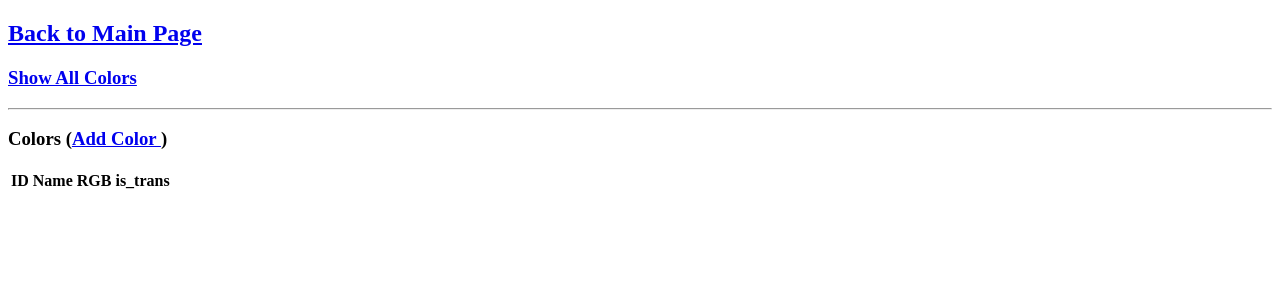
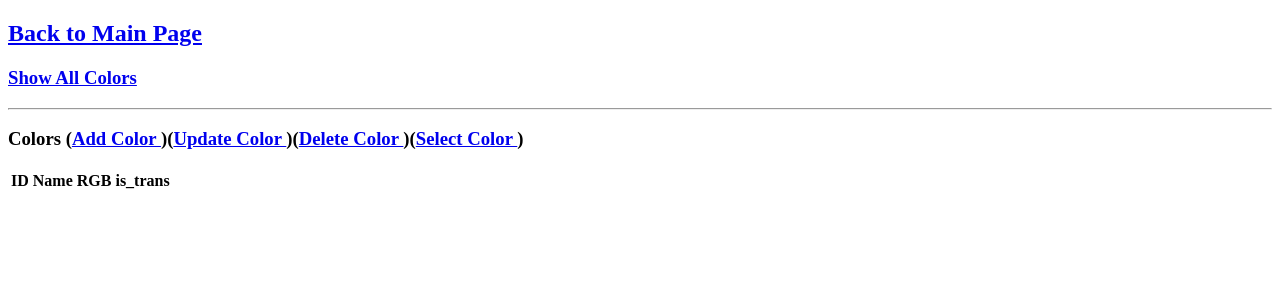
Before and after one commit to SwenHou/lego_web_project, a Flask app: page /show_all_color in a window 1280 px wide. Shown: the top 300 px of the page. Run offline with Flask 2, Linux system fonts and the light colour scheme; data that the repository does not hold is empty.

Commit message:
add update,delete,select function to color table

```diff
--- a/app.py
+++ b/app.py
@@ -1,5 +1,6 @@
 from flask import Flask, request, flash, url_for, redirect, render_template
 from flask_sqlalchemy import SQLAlchemy
+from sqlalchemy import or_
 
 app = Flask(__name__)
 app.config['SQLALCHEMY_DATABASE_URI'] = 'postgresql://postgres:hsw999810@localhost:5432/lego'
@@ -151,11 +152,13 @@ def show_all_inventory_parts():
 
 
 
-@app.route('/new_color', methods = ['GET', 'POST'])
-def new_color():
-   if request.method == 'POST':
+@app.route('/new_color/<operation>', methods = ['GET', 'POST'])
+def new_color(operation):
+   if request.method == 'POST' and operation == 'add':
       if not request.form['id'] or not request.form['name'] or not request.form['rgb'] or not request.form['is_trans']:
          flash('Please enter all the fields', 'error')
+      elif colors.query.filter_by(id = request.form['id']).first():
+         flash('This color id already exists.')
       else:
          color = colors(request.form['id'], request.form['name'],
             request.form['rgb'], eval(request.form['is_trans']))
@@ -165,6 +168,64 @@ def new_color():
 
          flash('Record was successfully added')
          return redirect(url_for('show_all_color'))
+
+   elif request.method == 'POST' and operation == 'update':
+      if not request.form['id']:
+         flash('Please enter color id', 'error')
+      elif not colors.query.filter_by(id = request.form['id']).first():
+         flash('This color id does not exists.')
+      else:
+         colors.query.filter(colors.id == request.form['id']).update({'name': request.form['name'], 'rgb': request.form['rgb'], 'is_trans': eval(request.form['is_trans'])})
+
+         db.session.commit()
+
+         flash('Record was successfully updated')
+         return redirect(url_for('show_all_color'))
+
+   elif request.method == 'POST' and operation == 'delete':
+      if not request.form['id'] and not request.form['name'] and not request.form['rgb'] and not request.form['is_trans']:
+         flash('Please enter at least one field to delete record.', 'error')
+      else:
+         result = colors.query
+         if request.form['id'] and result.filter(colors.id == request.form['id']):
+            result = result.filter(colors.id == request.form['id'])
+         if request.form['name'] and result.filter(colors.name == request.form['name']):
+            result = result.filter(colors.name == request.form['name'])
+         if request.form['rgb'] and result.filter(colors.rgb == request.form['rgb']):
+            result = result.filter(colors.rgb == request.form['rgb'])
+         if request.form['is_trans'] and result.filter(colors.is_trans == eval(request.form['is_trans'])):
+            result = result.filter(colors.is_trans == eval(request.form['is_trans']))
+
+         if not result.all():
+            flash('Record does not exists')
+         else:
+            result = result.all()
+            for r in result:
+               db.session.delete(r)
+            db.session.commit()
+
+            flash('Record was successfully deleted')
+            return redirect(url_for('show_all_color'))
+   elif request.method == 'POST' and operation == 'select':
+      if not request.form['id'] and not request.form['name'] and not request.form['rgb'] and not request.form['is_trans']:
+         flash('Please enter at least one field to select record.', 'error')
+      else:
+         result = colors.query
+         if request.form['id'] and result.filter(colors.id == request.form['id']):
+            result = result.filter(colors.id == request.form['id'])
+         if request.form['name'] and result.filter(colors.name == request.form['name']):
+            result = result.filter(colors.name == request.form['name'])
+         if request.form['rgb'] and result.filter(colors.rgb == request.form['rgb']):
+            result = result.filter(colors.rgb == request.form['rgb'])
+         if request.form['is_trans'] and result.filter(colors.is_trans == eval(request.form['is_trans'])):
+            result = result.filter(colors.is_trans == eval(request.form['is_trans']))
+
+         if not result.all():
+            flash('Record does not exists')
+         else:
+            result = result.all()
+            return render_template('show_all_color.html', colors = result)
+
    return render_template('new_color.html')
 
 @app.route('/new_part_categories', methods = ['GET', 'POST'])
@@ -172,6 +233,8 @@ def new_part_categories():
    if request.method == 'POST':
       if not request.form['id'] or not request.form['name']:
          flash('Please enter all the fields', 'error')
+      elif part_categories.query.filter_by(id = request.form['id']).first():
+         flash('This part category id already exists.')
       else:
          part_categorie = part_categories(request.form['id'], request.form['name'])
 
@@ -187,6 +250,8 @@ def new_parts():
    if request.method == 'POST':
       if not request.form['parts_num'] or not request.form['name'] or not request.form['part_cat_id']:
          flash('Please enter all the fields', 'error')
+      elif parts.query.filter_by(parts_num = request.form['parts_num']).first():
+         flash('This part number already exists.')
       else:
          part = parts(request.form['parts_num'], request.form['name'], request.form['part_cat_id'])
 
@@ -202,6 +267,8 @@ def new_themes():
    if request.method == 'POST':
       if not request.form['id'] or not request.form['name'] or not request.form['parent_id']:
          flash('Please enter all the fields', 'error')
+      elif themes.query.filter_by(id = request.form['id']).first():
+         flash('This theme id already exists.')
       else:
          theme = themes(request.form['id'], request.form['name'], request.form['parent_id'])
 
@@ -217,6 +284,8 @@ def new_sets():
    if request.method == 'POST':
       if not request.form['set_num'] or not request.form['name'] or not request.form['year'] or not request.form['theme_id'] or not request.form['num_parts']:
          flash('Please enter all the fields', 'error')
+      elif sets.query.filter_by(set_num = request.form['set_num']).first():
+         flash('This set number already exists.')
       else:
          s = sets(request.form['set_num'], request.form['name'], request.form['year'], request.form['theme_id'], request.form['num_parts'])
 
@@ -232,6 +301,8 @@ def new_inventories():
    if request.method == 'POST':
       if not request.form['id'] or not request.form['verion'] or not request.form['set_num']:
          flash('Please enter all the fields', 'error')
+      elif inventories.query.filter_by(id = request.form['id']).first():
+         flash('This inventory id already exists.')
       else:
          inventorie = inventories(request.form['id'], request.form['verion'], request.form['set_num'])
 
@@ -247,6 +318,8 @@ def new_inventory_sets():
    if request.method == 'POST':
       if not request.form['inventory_id'] or not request.form['set_num'] or not request.form['quantity']:
          flash('Please enter all the fields', 'error')
+      elif inventory_sets.query.filter_by(inventory_id = request.form['inventory_id']).first() and inventory_sets.query.filter_by(set_num = request.form['set_num']).first():
+         flash('This inventory set already exists.')
       else:
          i_set = inventory_sets(request.form['inventory_id'], request.form['set_num'], request.form['quantity'])
 
@@ -262,6 +335,8 @@ def new_inventory_parts():
    if request.method == 'POST':
       if not request.form['inventory_id'] or not request.form['part_num'] or not request.form['color_id'] or not request.form['quantity'] or not request.form['is_spare']:
          flash('Please enter all the fields', 'error')
+      elif inventory_parts.query.filter_by(inventory_id = request.form['inventory_id']).first() and inventory_parts.query.filter_by(part_num = request.form['part_num']).first():
+         flash('This inventory part already exists.')
       else:
          i_part = inventory_parts(request.form['inventory_id'], request.form['part_num'], request.form['color_id'], request.form['quantity'], eval(request.form['is_spare']))
 
--- a/templates/new_color.html
+++ b/templates/new_color.html
@@ -2,7 +2,7 @@
 <html>
    <body>
 
-      <h3>Colors - Flask SQLAlchemy example</h3>
+      <h3>Colors</h3>
       <hr/>
 
       {%- for category, message in get_flashed_messages(with_categories = true) %}
--- a/templates/show_all_color.html
+++ b/templates/show_all_color.html
@@ -18,8 +18,12 @@
          {{ message }}
       {%- endfor %}
 
-      <h3>Colors (<a href = "{{ url_for('new_color') }}">Add Color
+      <h3>Colors (<a href = "{{ url_for('new_color', operation = 'add') }}">Add Color
+         </a>)(<a href = "{{ url_for('new_color', operation = 'update') }}">Update Color
+         </a>)(<a href = "{{ url_for('new_color', operation = 'delete') }}">Delete Color
+         </a>)(<a href = "{{ url_for('new_color', operation = 'select') }}">Select Color
          </a>)</h3>
+
 
       <table>
          <thead>
```
